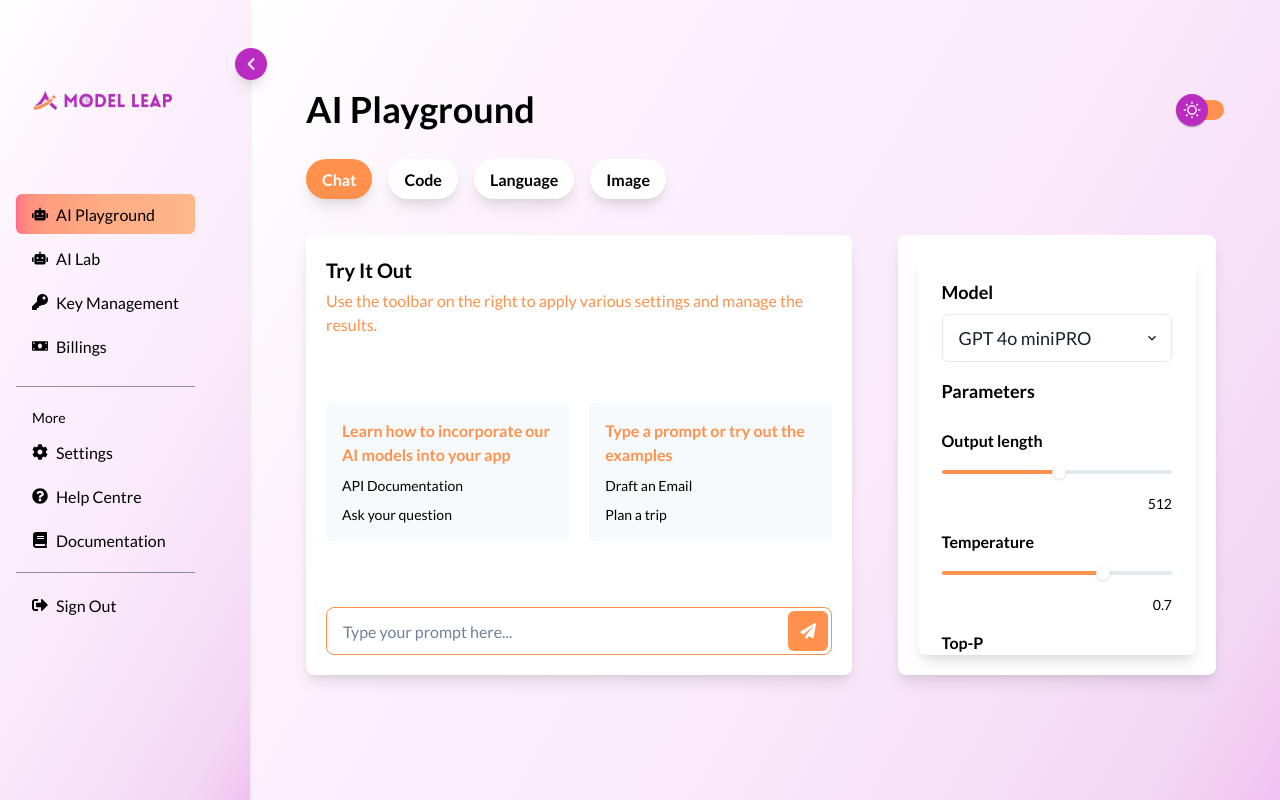
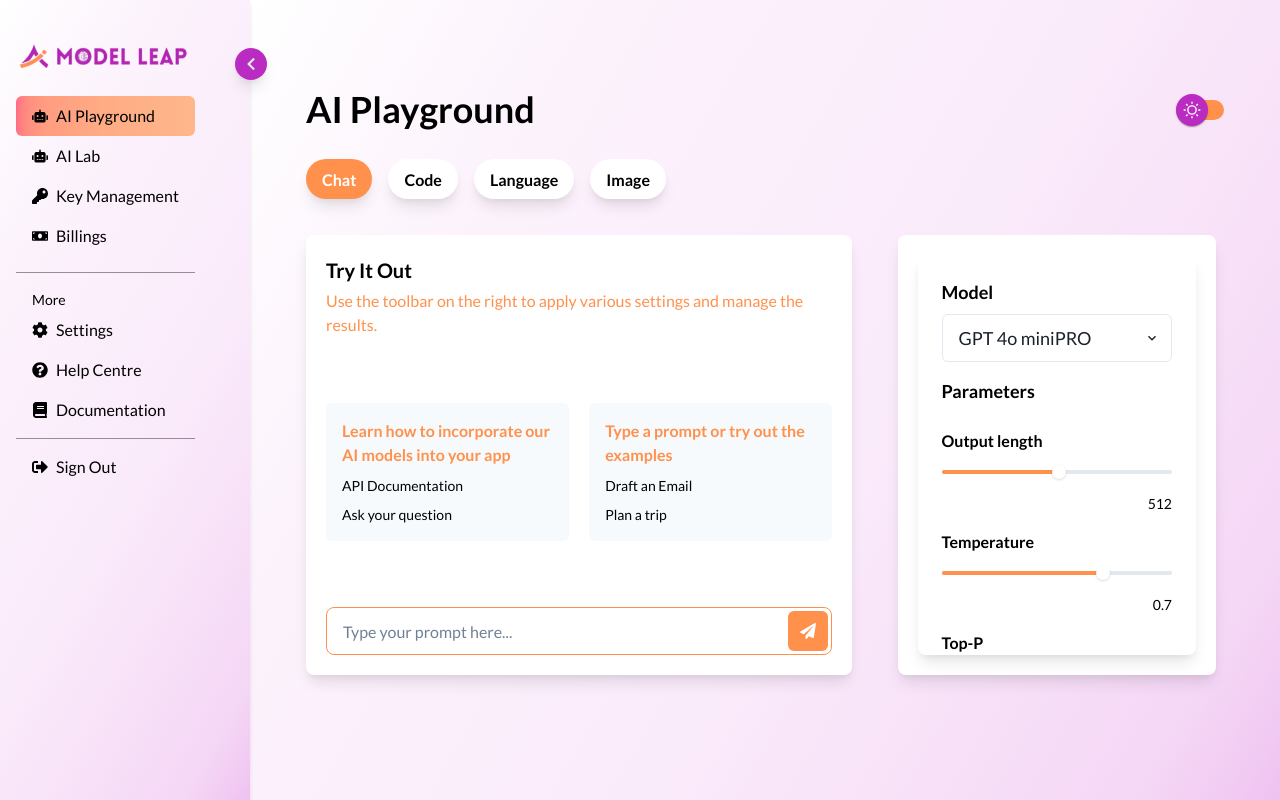
Before and after one commit to Arsalanbashir831/ModelLeap-AI, a React (Vite) app: page /app in a window 1280 px wide. Built offline with nearby package versions, Linux system fonts and the light colour scheme.

Commit message:
sidebar fix

```diff
--- a/src/Components/Dashboard/Sidebar.jsx
+++ b/src/Components/Dashboard/Sidebar.jsx
@@ -46,7 +46,7 @@ const Sidebar = ({ isOpen, onToggle }) => {
         alignItems={isOpen ? "flex-start" : "center"}
       >
         {isOpen && (
-          <Image src="/model_leap.png" alt="Model Leap Logo" width={"80%"} />
+          <Image src="/modelLeapsLogo.png" alt="Model Leap Logo" width={"80%"}  py={5} />
         )}
         {!isOpen && (
           <Image
@@ -58,7 +58,7 @@ const Sidebar = ({ isOpen, onToggle }) => {
           />
         )}
 
-        <VStack mt={"1"} spacing="1" align="stretch">
+        <VStack gap={0} mt={"1"} spacing="1" align="stretch">
           <Button
             as={Link}
             to="/app"
```
Also changed, not shown: public/modelLeapsLogo.png (added).
